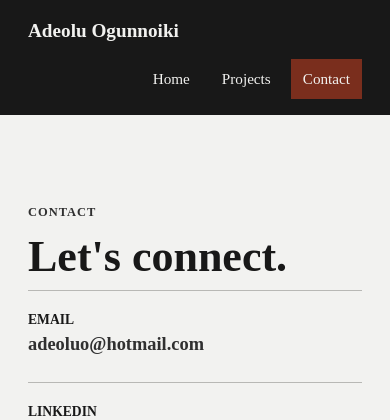
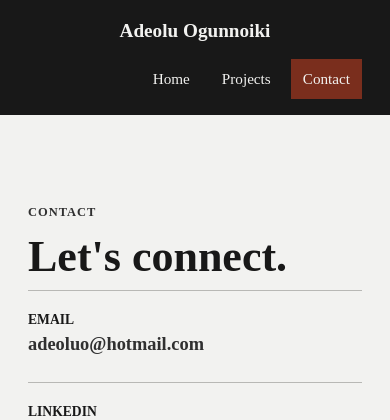
Before and after one commit to adeoluo/jhu_software_concepts, a Flask app: page /contact in a window 390 px wide. Shown: the top 420 px of the page. Run offline with Flask 3, Linux system fonts and the light colour scheme.

Commit message:
Center mobile site name

```diff
--- a/module_1/static/css/style.css
+++ b/module_1/static/css/style.css
@@ -263,6 +263,10 @@ h2 {
     gap: 12px;
   }
 
+  .site-name {
+    align-self: center;
+  }
+
   .site-header-inner nav {
     align-self: flex-end;
   }
```
